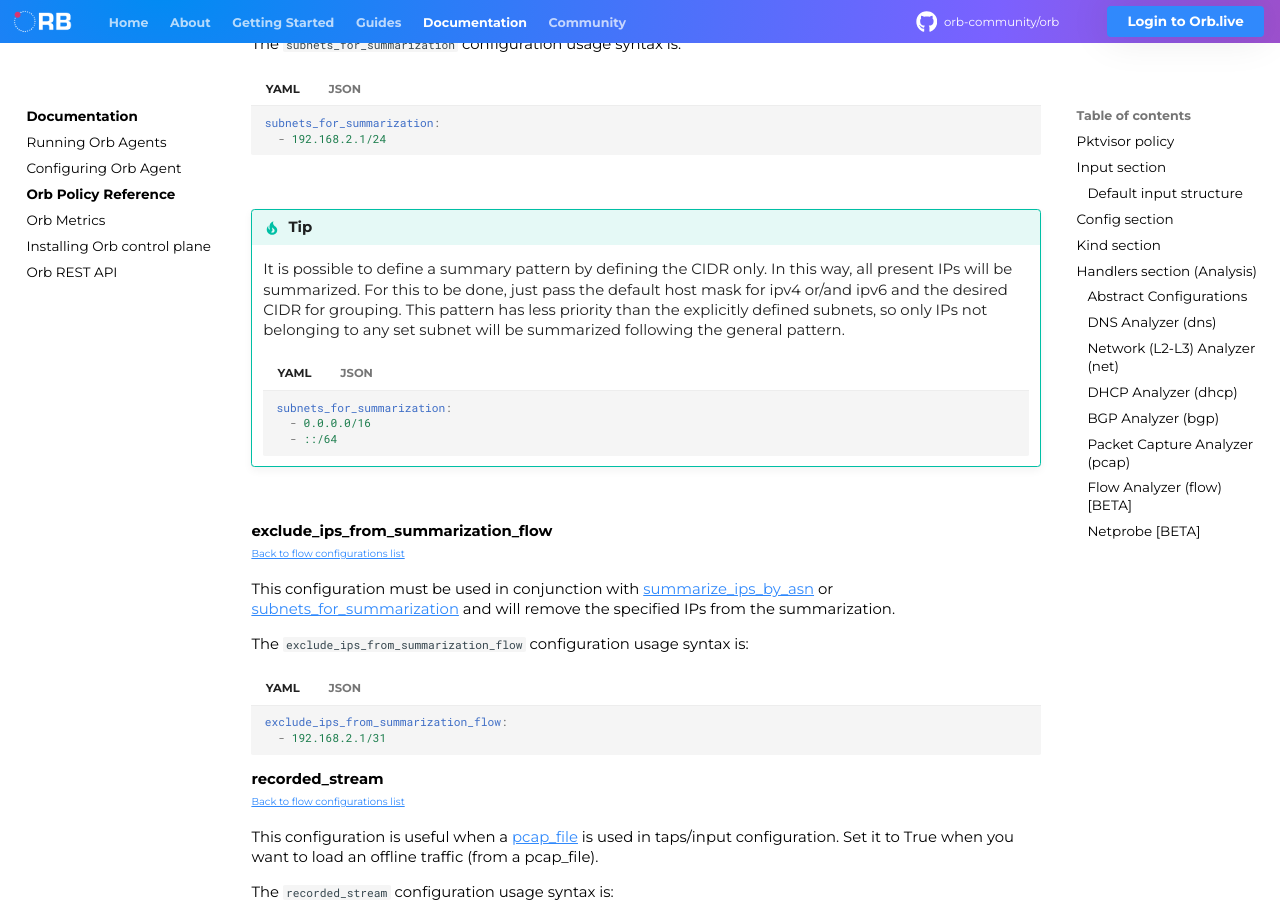
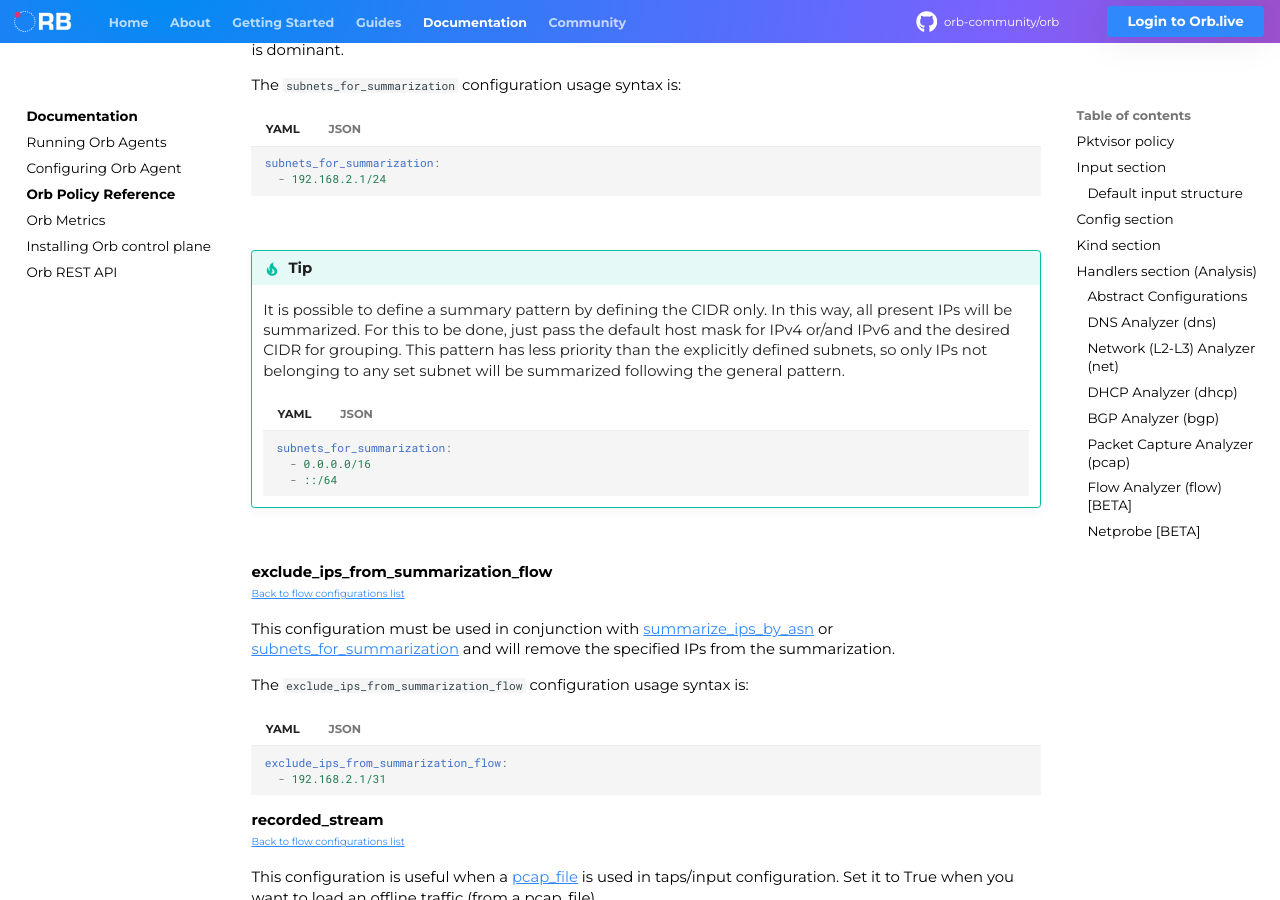
Before and after one commit to orb-community/orb-website, an MkDocs documentation site: the page built from docs/documentation/advanced_policies.md, in a window 1280 px wide and 900 px high, scrolled down 38379 px. Built offline with MkDocs 1.6.1 and Material for MkDocs 9.7.7, drawn with Linux system fonts in a browser that asks for light colours; comment, search, counter and statistics services are not loaded; some of the changed text lies outside the part shown.

Commit message:
fix - requested changes

```diff
--- a/docs/documentation/advanced_policies.md
+++ b/docs/documentation/advanced_policies.md
@@ -3271,7 +3271,7 @@
 !!! tip
 
     It is possible to define a summary pattern by defining the CIDR only. In this way, all present IPs will be summarized.
-    For this to be done, just pass the default host mask for ipv4 or/and ipv6 and the desired CIDR for grouping.
+    For this to be done, just pass the default host mask for IPv4 or/and IPv6 and the desired CIDR for grouping.
     This pattern has less priority than the explicitly defined subnets, so only IPs not belonging to any set subnet will be summarized following the general pattern.
 
 
```
Also changed, not shown: other parts of docs/documentation/advanced_policies.md (+4 -4 lines), docs/documentation/orb_agent_configs.md (+2 -2 lines).
